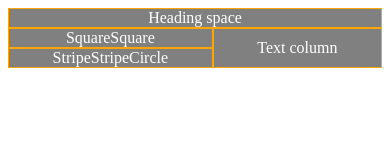
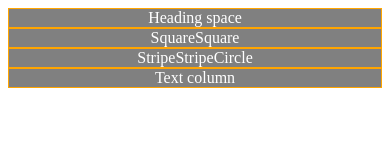
Before and after one commit to ewastasiak/responsive-css, a plain HTML site: page index.html in a window 390 px wide. Drawn offline with Linux system fonts and the light colour scheme.

Commit message:
feat: Add media query grid templates

```diff
--- a/style.css
+++ b/style.css
@@ -66,8 +66,22 @@
 
   @media screen and (max-width: 582px) {
 
+    .grid {
+      grid-template-areas:
+        "a"
+        "b"
+        "c"
+        "d"
+    }
+
   }
 
   @media screen and (min-width: 900px) {
 
+    .grid {
+      grid-template-areas:
+        "a a a"
+        "b c d"
+    }
+
   }
```
